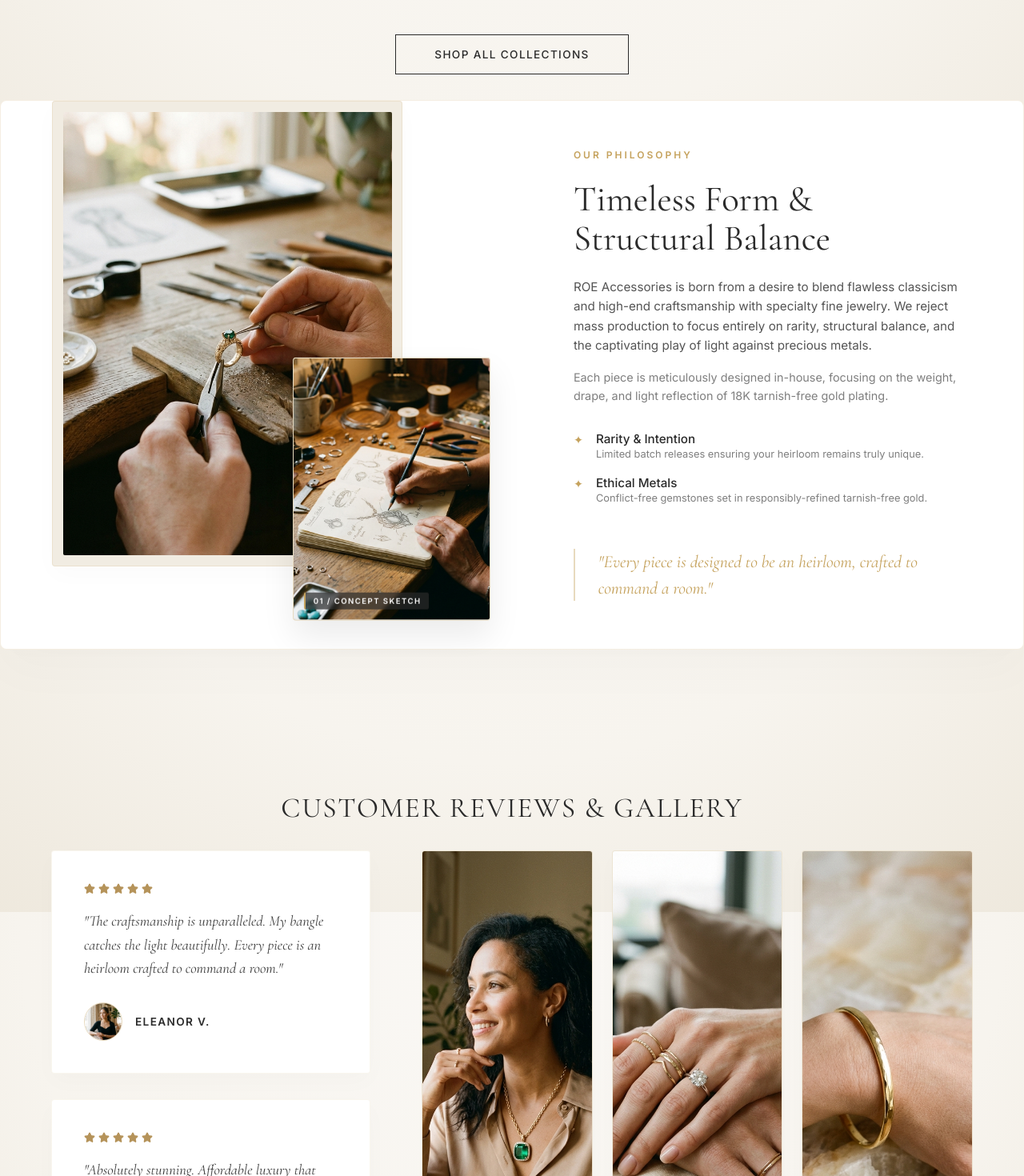
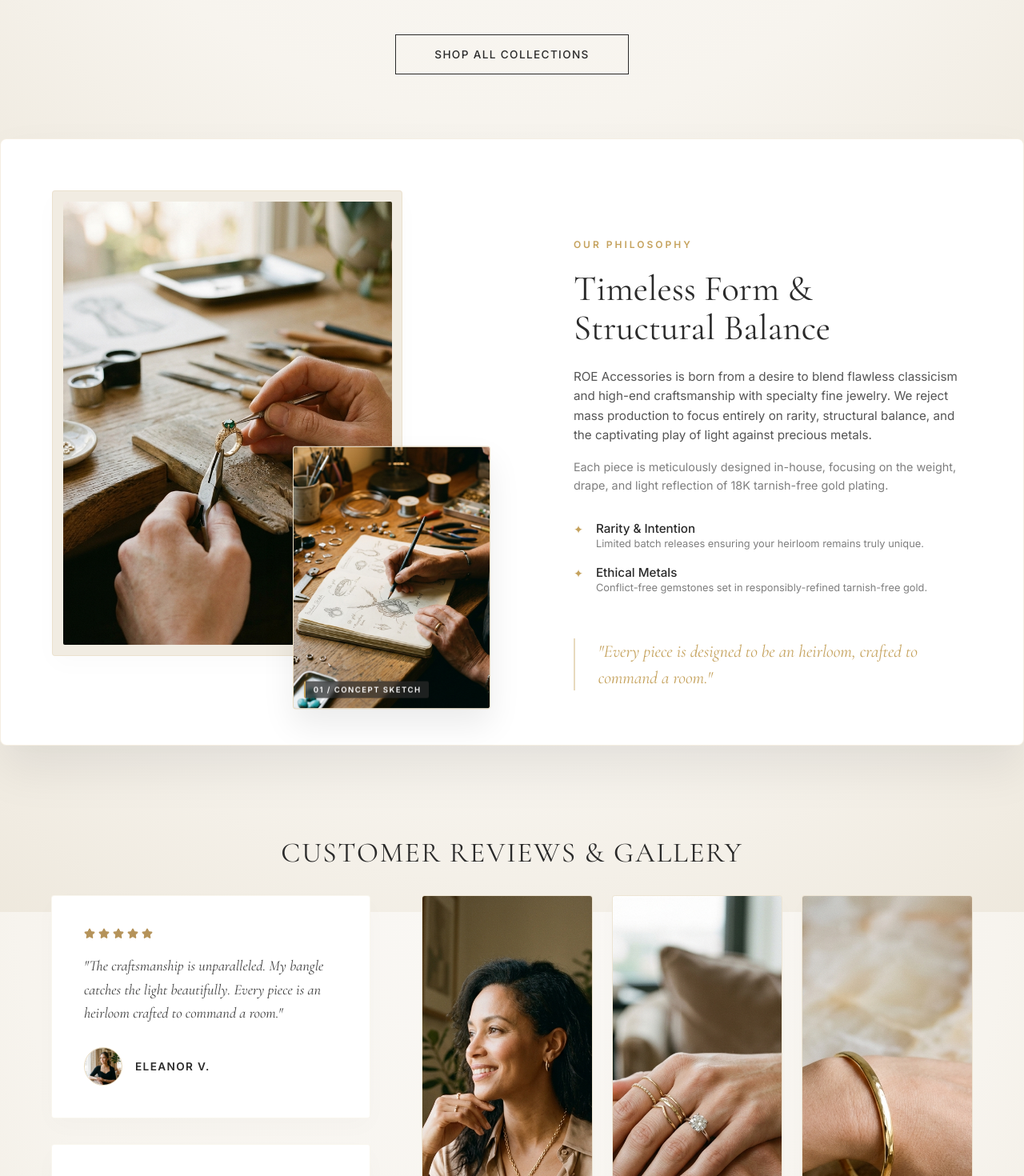
Before and after one commit to teiiy/roe-jewelry, a React (Vite) app: page / in a window 1280 px wide. Shown: the part 1260-2730 px from the top of the page at 80% size. Built offline with nearby package versions, Linux system fonts and the light colour scheme.

Commit message:
style: optimize spacing layout between brand story and testimonials

```diff
--- a/src/components/BrandStory.css
+++ b/src/components/BrandStory.css
@@ -1,16 +1,18 @@
-.brand-story {
-  padding-top: 6rem;
-  padding-bottom: 6rem;
+.brand-story.container {
+  padding-top: 4rem;
+  padding-bottom: 0.5rem;
   /* Reduced padding-bottom to align card base with the floating inset picture */
-  margin-top: 8rem;
-  margin-bottom: 11rem;
-  /* Increased margin-bottom by another 2rem (total 11rem) to separate from reviews */
+  margin-top: 5rem !important;
+  margin-bottom: 3rem !important;
+  margin-left: auto !important;
+  margin-right: auto !important;
+  /* Adjusted margin-bottom to bring testimonials section closer */
   background-color: #ffffff;
   /* White card surface for clear threshold contrast */
   border: 1px solid rgba(197, 162, 93, 0.18);
   /* Elegant gold-toned border */
   border-radius: 8px;
-  box-shadow: 0 30px 60px rgba(0, 0, 0, 0.02), 0 15px 30px rgba(197, 162, 93, 0.01);
+  box-shadow: 0 30px 60px rgba(0, 0, 0, 0.08), 0 15px 30px rgba(197, 162, 93, 0.01);
   /* Soft luxury elevation shadow */
   position: relative;
 }
--- a/src/components/Testimonials.css
+++ b/src/components/Testimonials.css
@@ -1,6 +1,6 @@
 .testimonials.container {
-  padding-top: 10rem;
-  padding-bottom: 10rem;
+  padding-top: 4rem;
+  padding-bottom: 6rem;
   margin-top: 1rem !important;
   margin-left: auto !important;
   margin-right: auto !important;
```
